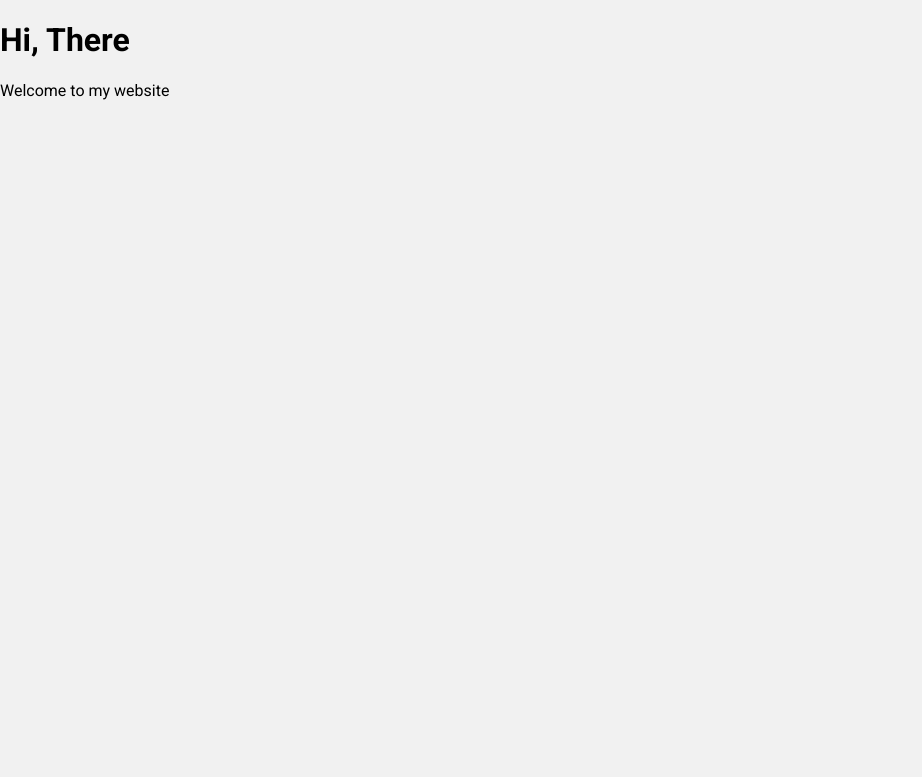
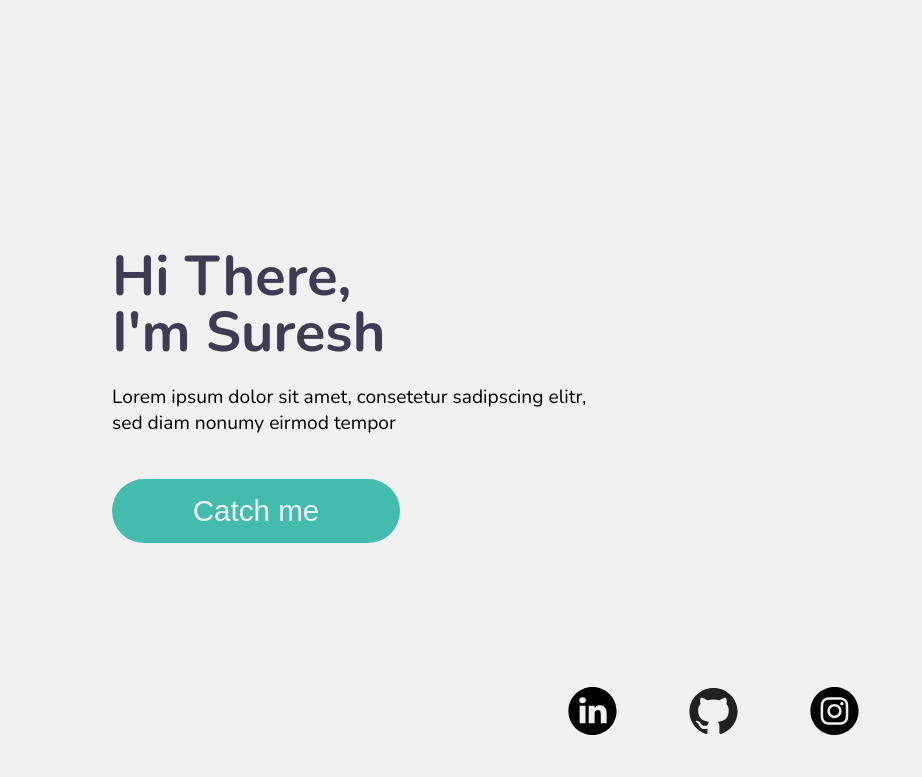
Before and after one commit to sureshn04/sureshn04.github.io, a plain HTML site: page index.html in a window 1280 px wide. Shown: the whole page, without its empty margins (0-922 px from the left). Drawn offline with nearby package versions, Linux system fonts and the light colour scheme.

Commit message:
added basic markup

```diff
--- a/css/main.css
+++ b/css/main.css
@@ -1,7 +1,62 @@
-@import url('https://fonts.googleapis.com/css2?family=Roboto:wght@300;400;500;700&display=swap');
+@import url('https://fonts.googleapis.com/css2?family=Nunito:wght@300;400;700&display=swap');
 
 body{
   margin: 0;
-  font-family: 'Roboto', sans-serif;
+  font-family: 'Nunito', sans-serif;
   background-color: #f1f1f1;
 }
+
+.container{
+  margin: 7rem 7rem;
+}
+
+.container .left{
+  /* float this one to left side */
+}
+
+.container .left .header{
+  line-height: 0;
+  margin: 17rem 0 2rem 0;
+}
+
+.container .left .header h2{
+  font-weight: bold;
+  font-size: 3.5rem;
+  padding: 0.3rem 0;
+  color: #3F3B52;
+}
+
+.container .left .description {
+  width: 31rem;
+}
+
+.container .left .description p{
+  font-size: 1.2rem;
+}
+
+.container .left .btn-long {
+  margin-top: 1.5rem;
+  display: inline-block;
+}
+
+.container .left .btn-long .btn-big{
+  font-size: 1.85rem;
+  width: 18rem;
+  font-stretch: extra-expanded;
+  height: 4rem;
+  color: #f1f1f1;
+  background-color: #43BCAD;
+  border: none;
+  border-radius: 5rem;
+}
+
+.container .footer{
+  padding-top: 7rem;
+  margin-left: 40%;
+}
+
+.container .footer img{
+  width: 3.3rem;
+  height: 3rem;
+  padding: 2rem 2rem;
+}
--- a/index.html
+++ b/index.html
@@ -7,7 +7,38 @@
   <title>Suresh N</title>
 </head>
 <body>
-  <h1>Hi, There</h1>
-  <p>Welcome to my website</p>
+  <div class="container">
+    <div class="left">
+      <div class="header">
+        <h2>Hi There,</h2>
+        <h2>I'm Suresh</h2>
+      </div>
+      <div class="description">
+        <p>
+          Lorem ipsum dolor sit amet, consetetur sadipscing elitr, sed diam nonumy eirmod tempor
+        </p>
+      </div>
+      <div class="btn-long">
+        <button class="btn-big">Catch me</button>
+      </div>
+    </div>
+    <div class="right">
+
+    </div>
+    <div class="footer">
+      <img
+      src="./svg/linkedin.svg"
+      alt="triangle with all three sides equal"
+      />
+      <img
+      src="./svg/github.svg"
+      alt="triangle with all three sides equal"
+      />
+      <img class="circle"
+      src="./svg/instagram.svg"
+      alt="triangle with all three sides equal"
+       />
+    </div>
+  </div>
 </body>
 </html>
```
Also changed, not shown: svg/github.svg (added), svg/instagram.svg (added), svg/linkedin.svg (added).
